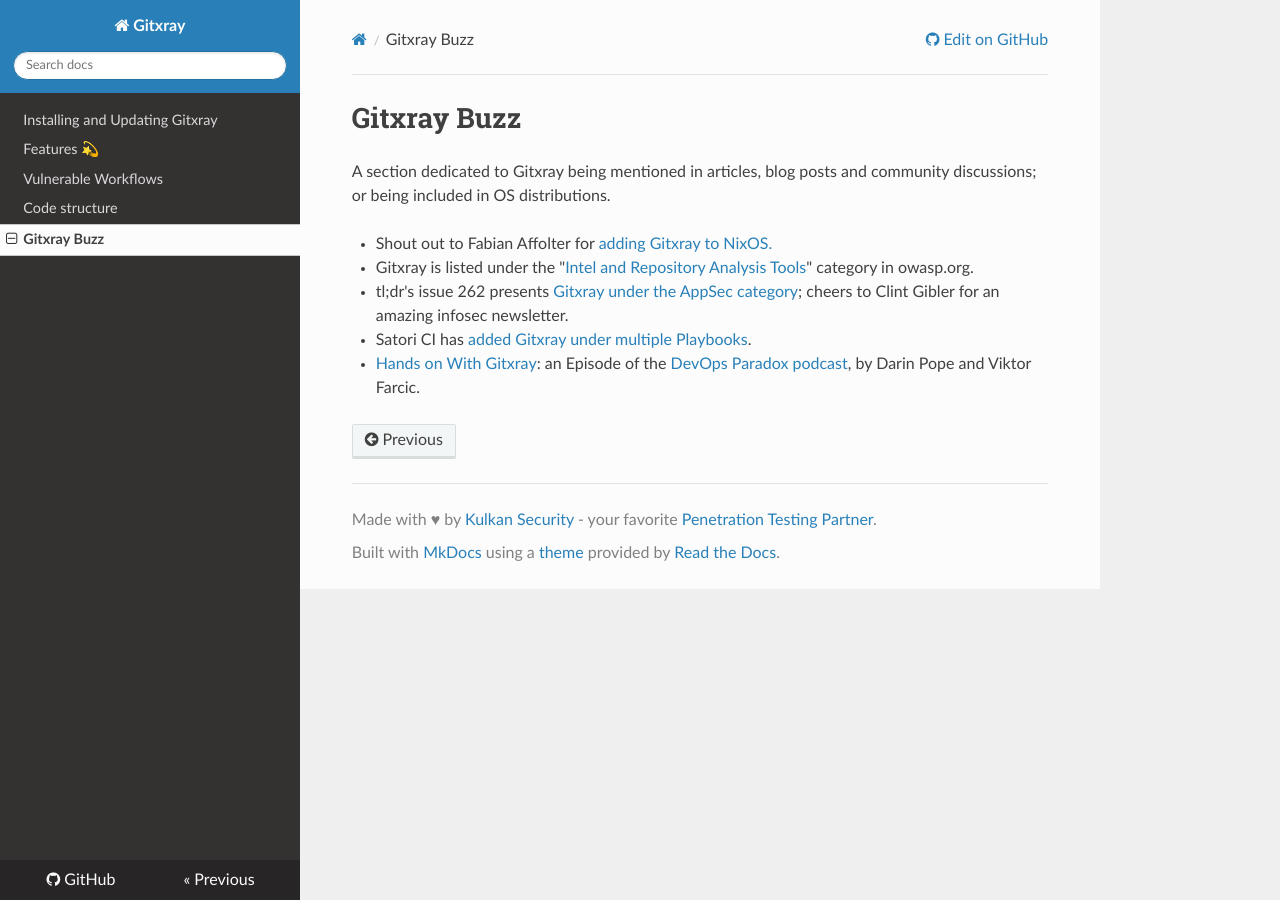
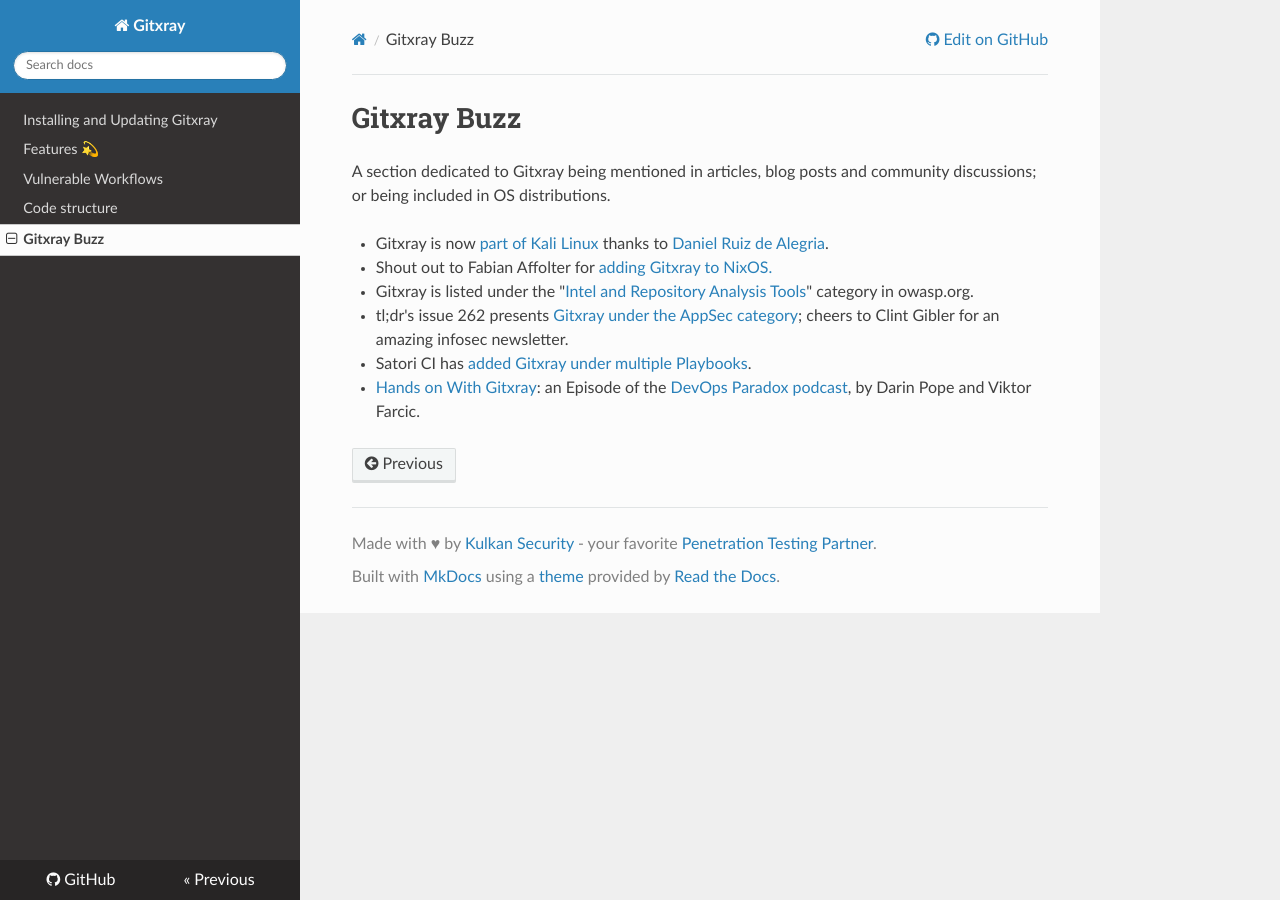
Before and after one commit to kulkansecurity/gitxray, an MkDocs documentation site: the page built from docs/gitxray_buzz.md, in a window 1280 px wide. Built offline with MkDocs 1.6.1, drawn with Linux system fonts in a browser that asks for light colours; nearby versions of some CDN libraries.

Commit message:
Adding links to Kali linux

```diff
--- a/docs/gitxray_buzz.md
+++ b/docs/gitxray_buzz.md
@@ -2,6 +2,7 @@
 
 A section dedicated to Gitxray being mentioned in articles, blog posts and community discussions; or being included in OS distributions.
 
+* Gitxray is now <a href='https://www.kali.org/tools/gitxray/'>part of Kali Linux</a> thanks to <a href='https://drasite.com/'>Daniel Ruiz de Alegria</a>.
 * Shout out to Fabian Affolter for <a href='https://search.nixos.org/packages?channel=unstable&show=gitxray&from=0&size=50&sort=relevance&type=packages&query=gitxray'>adding Gitxray to NixOS.</a>
 * Gitxray is listed under the "<a href='https://owasp.org/www-community/Free_for_Open_Source_Application_Security_Tools'>Intel and Repository Analysis Tools</a>" category in owasp.org.
 * tl;dr's issue 262 presents <a href='https://tldrsec.com/p/tldr-sec-262'>Gitxray under the AppSec category</a>; cheers to Clint Gibler for an amazing infosec newsletter.
```
